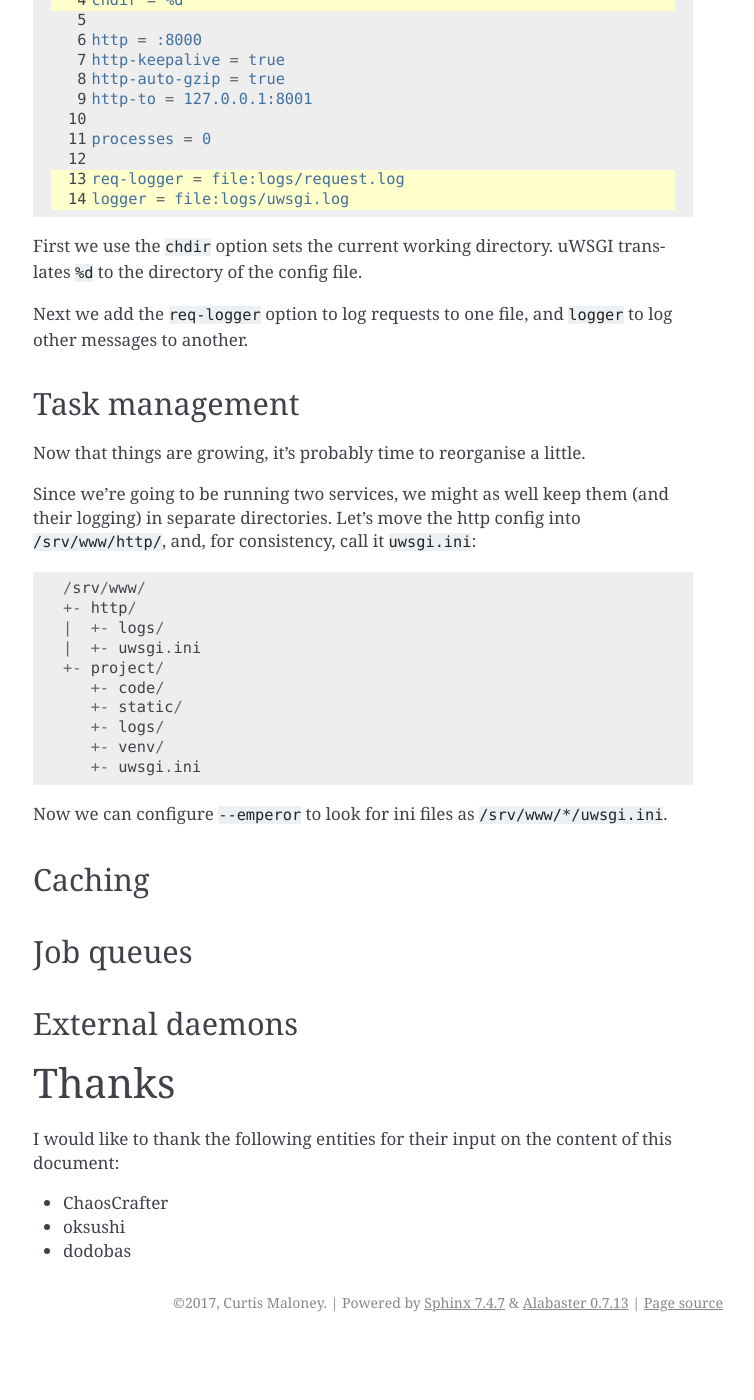
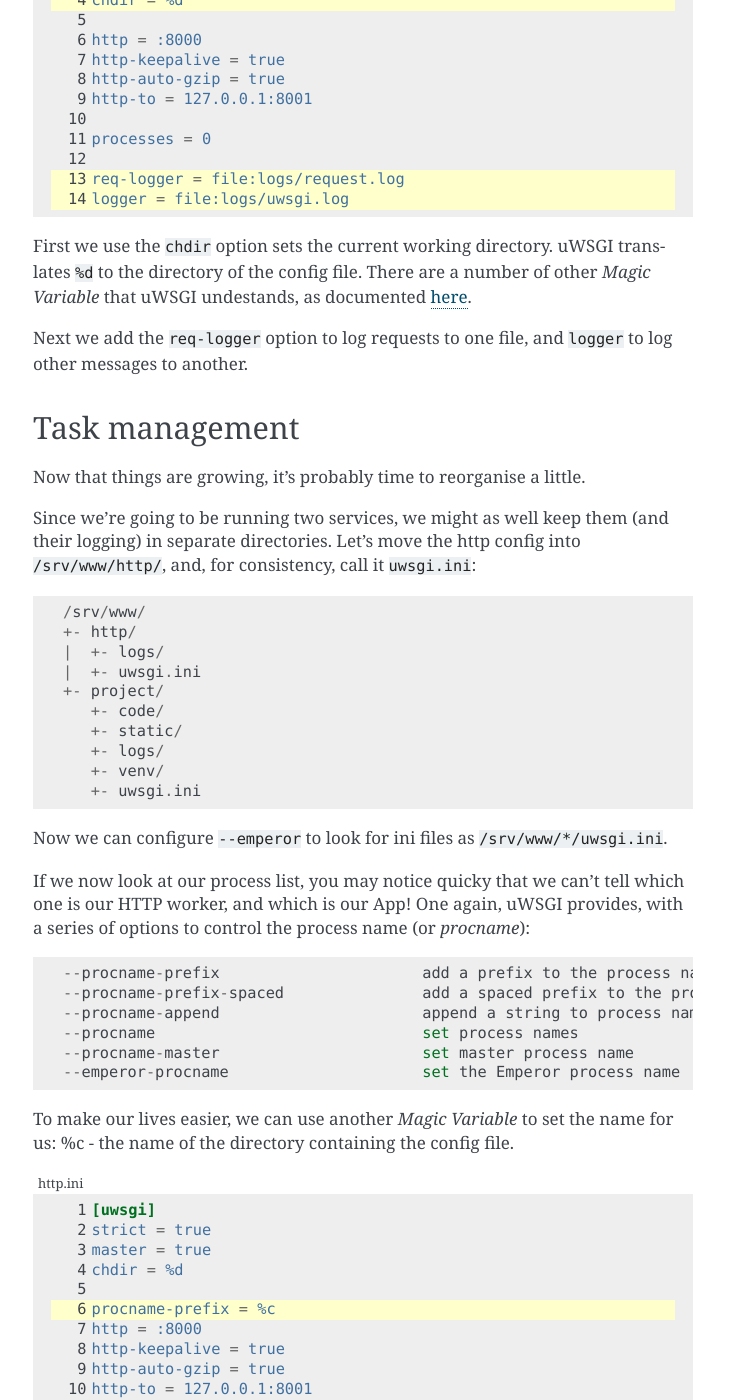
Before and after one commit to funkybob/ugu, a Sphinx documentation site: the page built from docs/index.rst, in a window 1280 px wide and 1400 px high, scrolled down 14633 px. Shown: the whole window, without its empty margins (387-1141 px from the left). Built offline with Sphinx 7.4.7, drawn with Linux system fonts in a browser that asks for light colours; before the commit the page ends 15975 px from its top, so only the background shows below that; some of the changed text lies outside the part shown.

Commit message:
Introduce procname

```diff
--- a/docs/index.rst
+++ b/docs/index.rst
@@ -786,7 +786,9 @@ files in a ``logs/`` subdirectory.
    logger = file:logs/uwsgi.log
 
 First we use the ``chdir`` option sets the current working directory. uWSGI
-translates ``%d`` to the directory of the config file.
+translates ``%d`` to the directory of the config file. There are a number of
+other `Magic Variable` that uWSGI undestands, as documented `here
+<http://uwsgi-docs.readthedocs.io/en/latest/Configuration.html#magic-variables>`_.
 
 Next we add the ``req-logger`` option to log requests to one file, and
 ``logger`` to log other messages to another.
@@ -813,6 +815,41 @@ their logging) in separate directories. Let's move the http config into
 
 Now we can configure ``--emperor`` to look for ini files as ``/srv/www/*/uwsgi.ini``.
 
+If we now look at our process list, you may notice quicky that we can't tell
+which one is our HTTP worker, and which is our App! One again, uWSGI provides,
+with a series of options to control the process name (or `procname`)::
+
+    --procname-prefix                      add a prefix to the process names
+    --procname-prefix-spaced               add a spaced prefix to the process names
+    --procname-append                      append a string to process names
+    --procname                             set process names
+    --procname-master                      set master process name
+    --emperor-procname                     set the Emperor process name
+
+To make our lives easier, we can use another `Magic Variable` to set the name
+for us: %c - the name of the directory containing the config file.
+
+.. code-block:: ini
+   :caption: http.ini
+   :linenos:
+   :emphasize-lines: 6
+
+   [uwsgi]
+   strict = true
+   master = true
+   chdir = %d
+
+   procname-prefix = %c
+   http = :8000
+   http-keepalive = true
+   http-auto-gzip = true
+   http-to = 127.0.0.1:8001
+
+   processes = 0
+
+   req-logger = file:logs/request.log
+   logger = file:logs/uwsgi.log
+
 Caching
 -------
 
```
